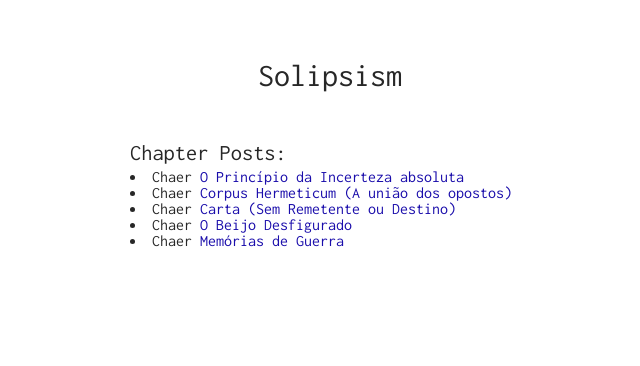
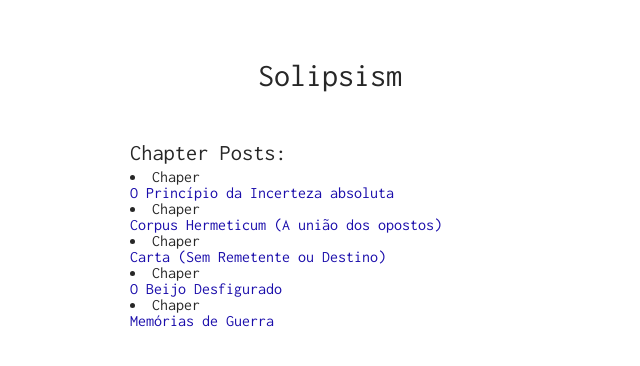
Before and after one commit to sorathpanzer/sorathpanzer.github.io, a Jekyll site: the page built from index.html, in a window 1280 px wide. Shown: the top 366 px of the page, without its empty margins (210-850 px from the left). Built offline with Jekyll 4.4.1, drawn with Linux system fonts in a browser that asks for light colours.

Commit message:
Update index.html

```diff
--- a/index.html
+++ b/index.html
@@ -12,7 +12,7 @@ layout: default
 
         <li>
 
-           Chaer <a href="{{ post.url }}">{{ post.title }}</a>
+           Chaper <ol start="1"><a href="{{ post.url }}">{{ post.title }}</a></ol>
 
         </li>
 
```
